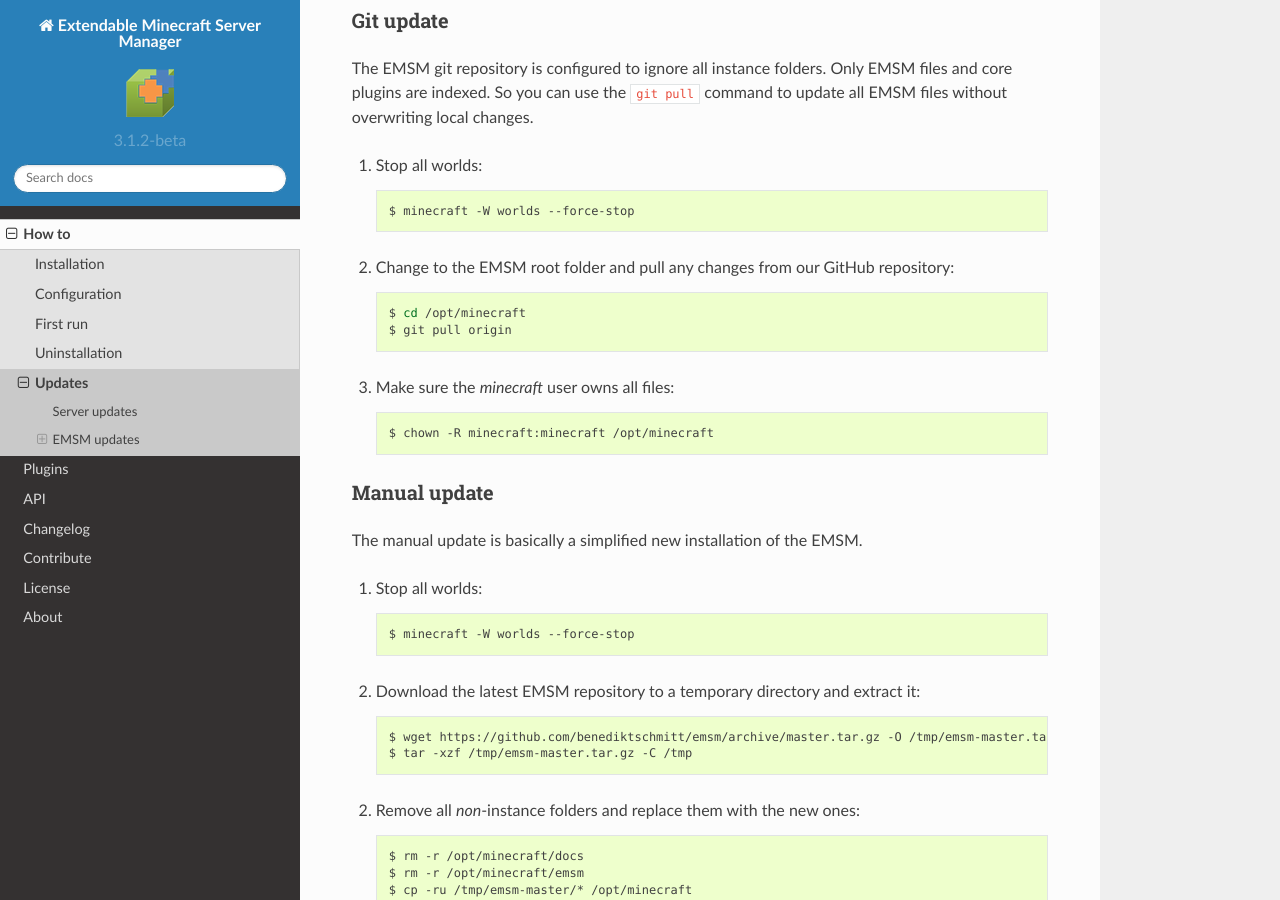
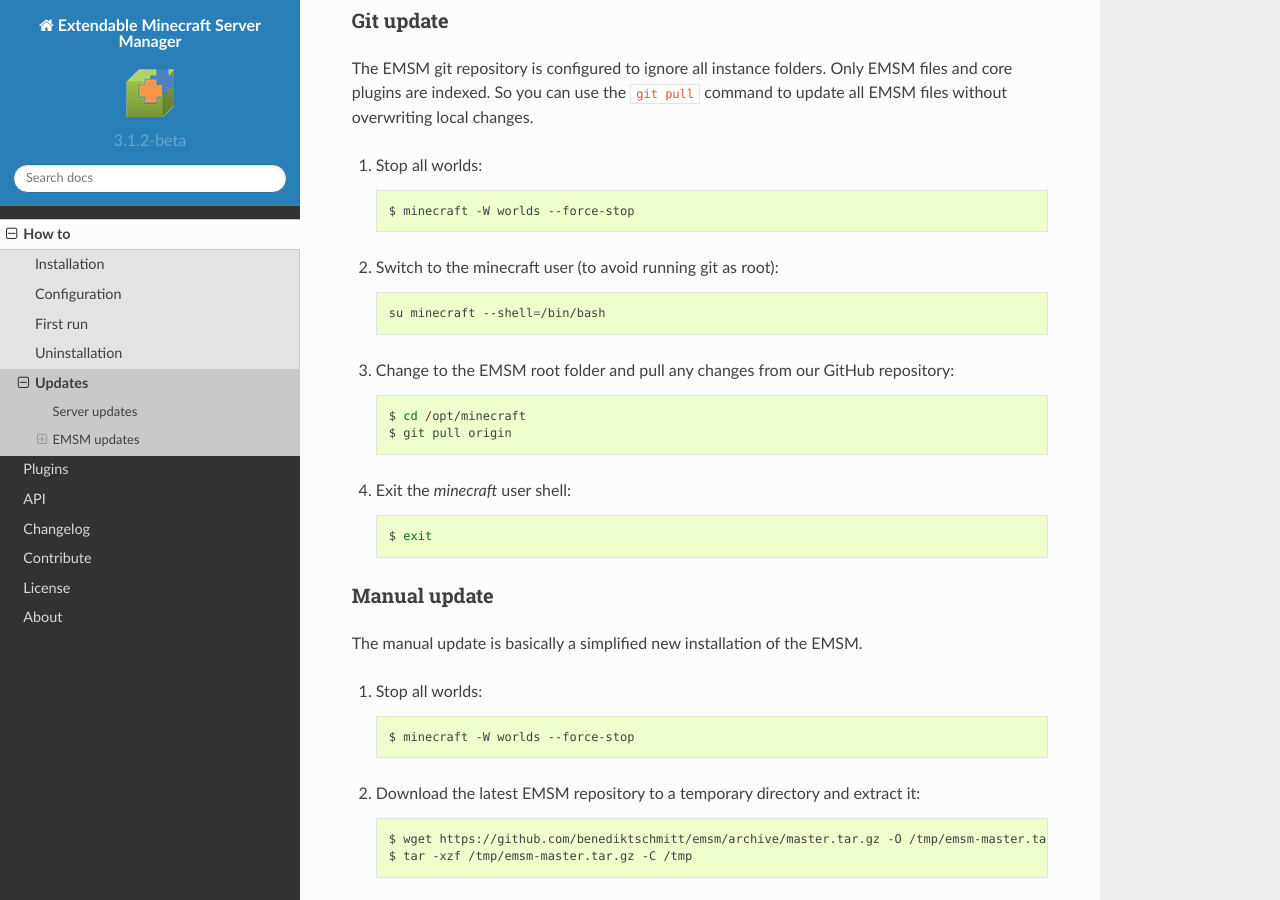
Before and after one commit to benediktschmitt/emsm, a Sphinx documentation site: the page built from docs/source/how_to/updates.rst, in a window 1280 px wide and 900 px high, scrolled down 1196 px. Built offline with Sphinx 7.4.7 and the Read the Docs theme 2.0.0, drawn with Linux system fonts in a browser that asks for light colours.

Commit message:
*changed* git update method

```diff
--- a/docs/source/how_to/updates.rst
+++ b/docs/source/how_to/updates.rst
@@ -70,6 +70,12 @@
 
       $ minecraft -W worlds --force-stop
 
+#. Switch to the minecraft user (to avoid running git as root):
+
+   .. code-block:: bash
+
+      su minecraft --shell=/bin/bash
+
 #. Change to the EMSM root folder and pull any changes from our GitHub
    repository:
 
@@ -78,11 +84,11 @@
       $ cd /opt/minecraft
       $ git pull origin
 
-#. Make sure the *minecraft* user owns all files:
+#. Exit the *minecraft* user shell:
 
    .. code-block:: bash
 
-      $ chown -R minecraft:minecraft /opt/minecraft
+      $ exit
 
 
 Manual update
```
